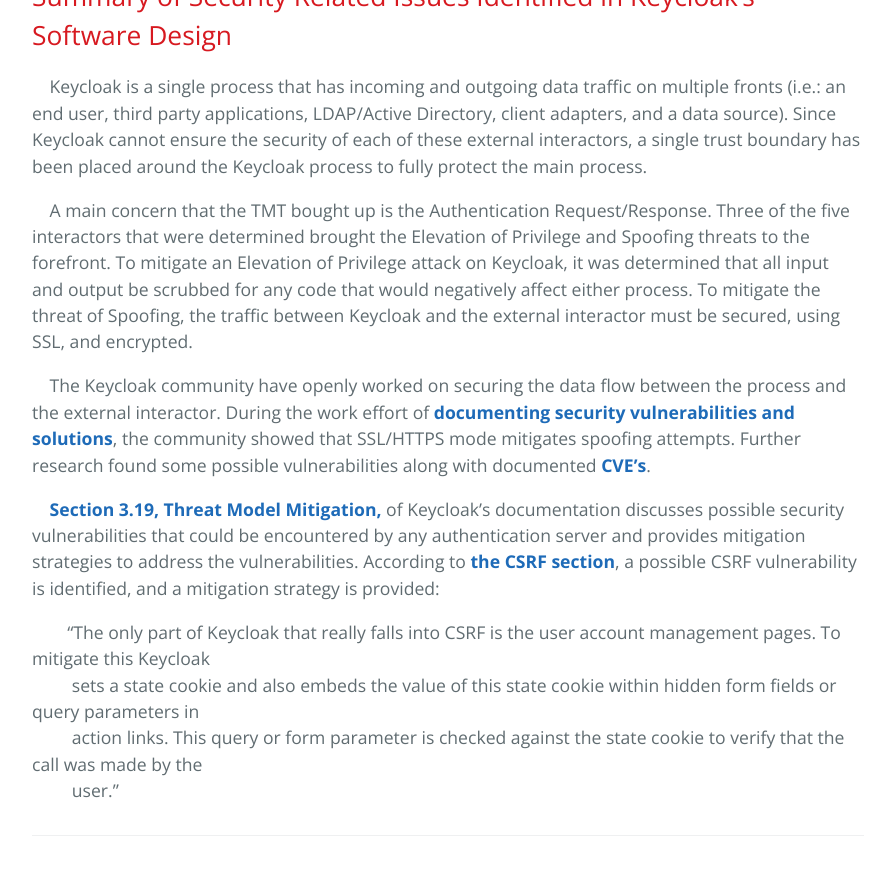
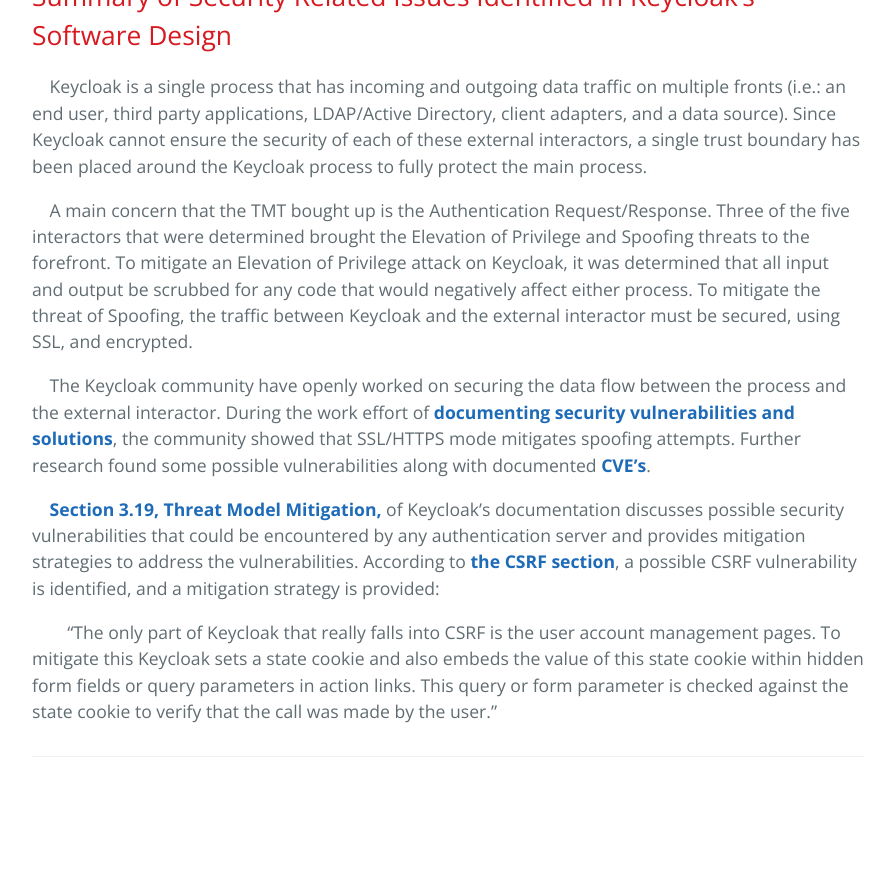
Before and after one commit to DanielLucier/CYBER8420-SemesterProject, a Jekyll site: the page built from misc/pages/ThreatModels.md, in a window 1280 px wide and 900 px high, scrolled down 916 px. Shown: the top 875 px of the window, without its empty margins (192-1087 px from the left). Built offline with Jekyll 4.4.1, drawn with Linux system fonts in a browser that asks for light colours; after the commit the page ends 1737 px from its top, so only the background shows below that.

```diff
--- a/misc/pages/ThreatModels.md
+++ b/misc/pages/ThreatModels.md
@@ -23,6 +23,4 @@ Summary of Security Related Issues Identified in Keycloak's Software Design
 
 &emsp;<a href="http://www.keycloak.org/docs/3.3/server_admin/topics/threat.html"><strong>Section 3.19, Threat Model Mitigation,</strong></a> of Keycloak's documentation discusses possible security vulnerabilities that could be encountered by any authentication server and provides mitigation strategies to address the vulnerabilities. According to <a href = "http://www.keycloak.org/docs/3.3/server_admin/topics/threat/csrf.html"><strong>the CSRF section</strong></a>, a possible CSRF vulnerability is identified, and a mitigation strategy is provided:
 
-&emsp;&emsp;"The only part of Keycloak that really falls into CSRF is the user account management pages. To mitigate this Keycloak
-<br />&emsp;&emsp; sets a state cookie and also embeds the value of this state cookie within hidden form fields or query parameters in <br />&emsp;&emsp; action links. This query or form parameter is checked against the state cookie to verify that the call was made by the
-<br />&emsp;&emsp; user."
+&emsp;&emsp;"The only part of Keycloak that really falls into CSRF is the user account management pages. To mitigate this Keycloak sets a state cookie and also embeds the value of this state cookie within hidden form fields or query parameters in action links. This query or form parameter is checked against the state cookie to verify that the call was made by the user."
```
